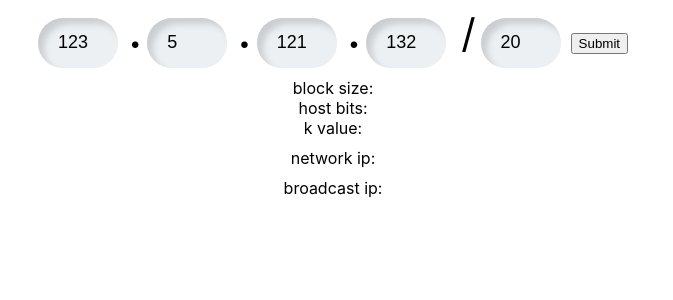
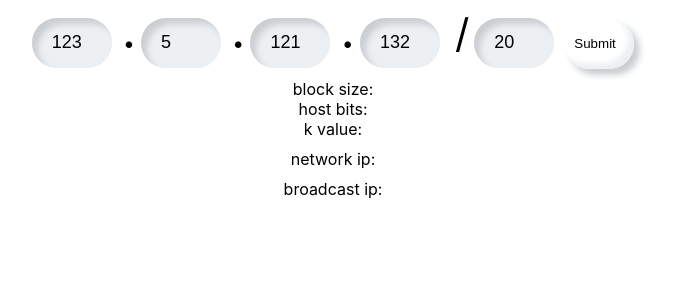
Before and after one commit to JCole45/Subnet-Calculator, a React (Create React App) app: page / in a window 1280 px wide. Shown: the top 300 px of the page, without its empty margins (307-980 px from the left). Built offline with nearby package versions, Linux system fonts and the light colour scheme.

Commit message:
final changes

```diff
--- a/package.json
+++ b/package.json
@@ -6,7 +6,6 @@
     "@testing-library/jest-dom": "^5.11.4",
     "@testing-library/react": "^11.1.0",
     "@testing-library/user-event": "^12.1.10",
-    "antd": "^4.15.2",
     "react": "^17.0.2",
     "react-dom": "^17.0.2",
     "react-scripts": "4.0.3",
--- a/src/App.css
+++ b/src/App.css
@@ -41,8 +41,8 @@
   background: #ecf0f3;
   padding: 10px;
   padding-left: 20px;
-  height: 30px;
-  width: 50px;
+  height: 30px !important;
+  width: 50px !important;
   font-size: 18px;
   border: 0px solid black;
   border-radius: 50px;
@@ -64,3 +64,20 @@
   font-size: 40px;
   margin: 0 5px 0 5px;
 }
+
+.submit-button {
+  height: 30px !important;
+  width: 50px !important;
+  border-radius: 50px;
+  border: 0px solid black;
+  padding: 10px;
+  box-shadow: 6px 6px 6px #cbced1, inset -6px -6px 6px #ecf0f3;
+  outline: none;
+  cursor: pointer;
+  user-select: none;
+}
+
+.submit-button:active {
+  box-shadow: 6px 6px 6px #789bbe, inset -6px -6px 6px #ecf0f3;
+  user-select: none;
+}
--- a/src/App.js
+++ b/src/App.js
@@ -17,7 +17,7 @@ function App() {
   const [network_ip, setNetworkIp] = useState([]);
   const [broadcast_ip, setBroadCastIp] = useState([]);
 
-  const arr = [128, 64, 32, 16, 8, 4, 2, 1];
+  const arr = [128, 64, 32, 16, 8, 4, 2, 1]
 
   const handleChange = (e) => {
     console.log(23 % 8);
@@ -27,7 +27,7 @@ function App() {
       intermediary[e.target.name] = Number(e.target.value);
       setIp(intermediary);
     }
-  };
+  }
 
   const handleDeleteNumberField = (e) => {
     let input_fields = document.getElementsByClassName("input-field");
@@ -40,12 +40,14 @@ function App() {
       setIp(intermediary);
     }
 
-    if (e.key === ".") {
+    if (e.key === "." && e.target.dataset.position < 4) {
       console.log(input_fields)
       console.log(e.target.dataset.position)
       input_fields[Number(e.target.dataset.position) + 1].focus()
     }
-  };
+  }
+
+
 
   const handleSubmit = () => {
     try {
@@ -218,14 +220,13 @@ function App() {
       <input
         onChange={handleChange}
         onKeyDown={handleDeleteNumberField}
-        type="number"
+        type="text"
         data-position={4}
         name="subnet"
         value={ip.subnet}
         className="input-field"
       />
-
-      <button onClick={handleSubmit}>Submit</button>
+      <input className="submit-button" onClick={handleSubmit} value="Submit"></input>
 
       <div style={{ display: "block", marginTop: "10px" }}>
         block size: {block_size}
```
Also changed, not shown: 1 other file (tests, documents, lock files or other folders).
